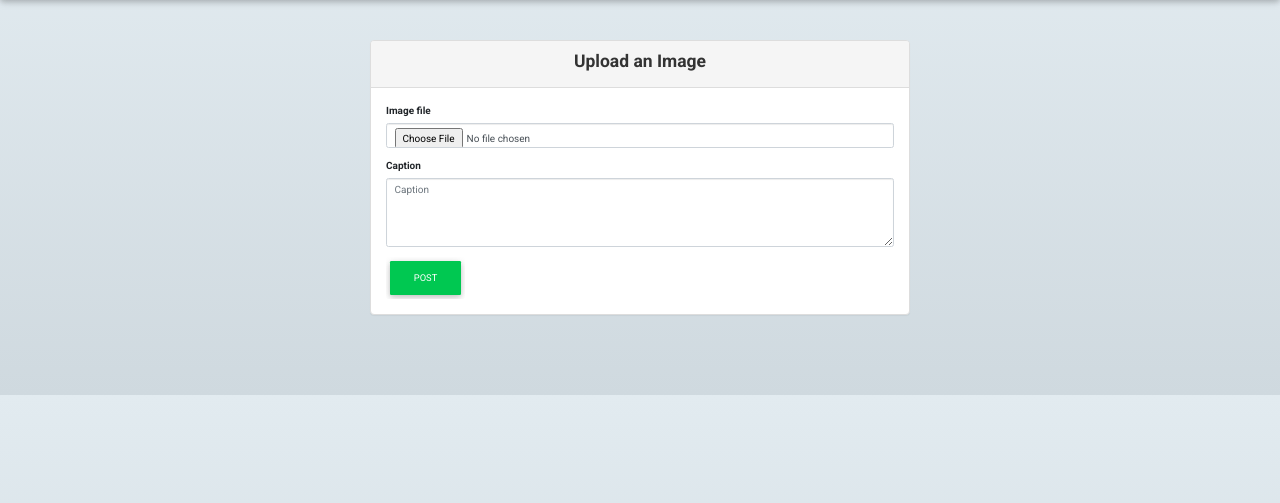
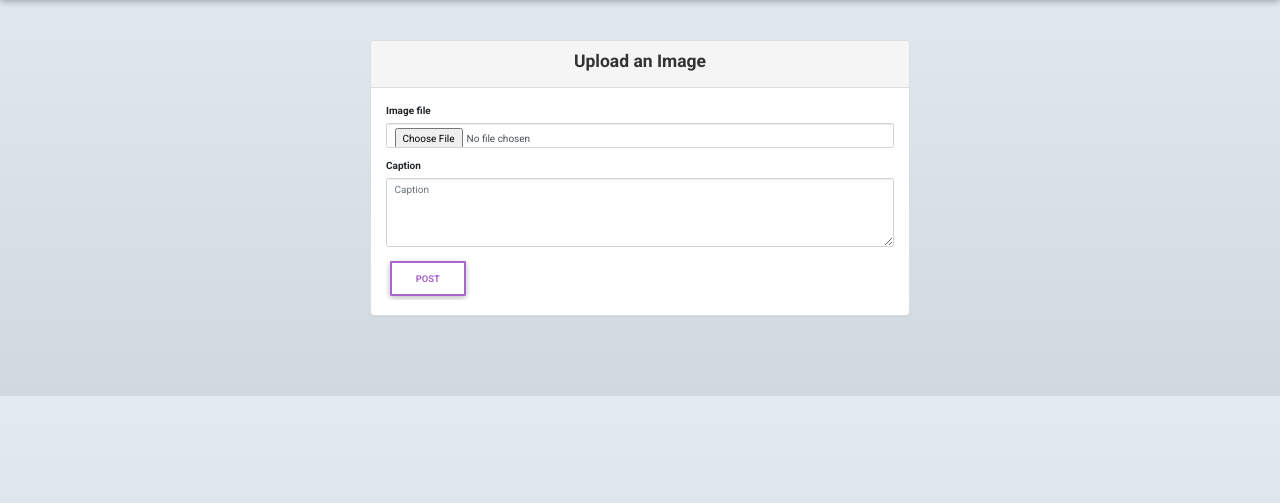
Before and after one commit to jusinam/oQLo, a Django app: page /new/image in a window 1280 px wide. Shown: the part 62-565 px from the top of the page. Run offline with Django 3.2, Linux system fonts and the light colour scheme; the visitor is signed in with stand-in values (Sample User, id 1); some libraries are stand-ins or nearby versions.

Commit message:
add styling

```diff
--- a/templates/new_image.html
+++ b/templates/new_image.html
@@ -18,12 +18,12 @@
         <div class="panel-body">
 
 
-                <form  action="{%url 'new-image'%}" method="post" enctype="multipart/form-data">
-                  {%csrf_token%}
+          <form action="{%url 'new-image'%}" method="post" enctype="multipart/form-data">
+            {%csrf_token%}
 
-                  {% bootstrap_form form%}
-                  <input type="submit" class="btn btn-success btn-lg" value="Post">
-                </form>
+            {% bootstrap_form form%}
+            <input type="submit" class="btn btn-outline-secondary btn-lg font-weight-bold" value="Post">
+          </form>
 
 
 
```
